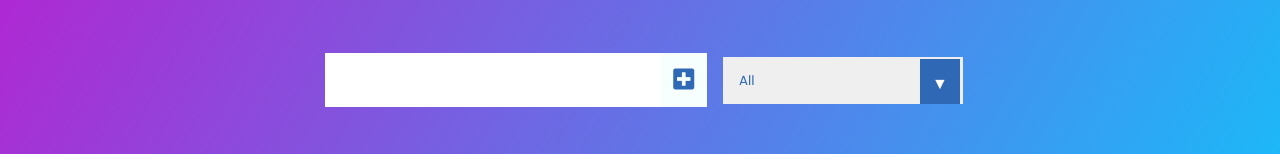
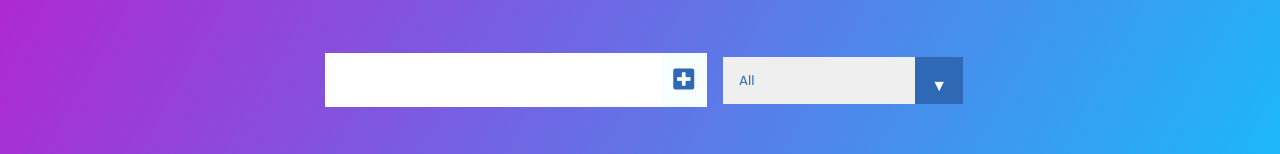
Before and after one commit to T-Bogoslovov/ToDo-List, a React (Create React App) app: page / in a window 1280 px wide. Shown: the part 174-328 px from the top of the page. Built offline with nearby package versions, Linux system fonts and the light colour scheme; a web font is replaced by a local one.

Commit message:
Css re-styling(fix select)

```diff
--- a/src/App.css
+++ b/src/App.css
@@ -136,8 +136,7 @@ select {
   position: absolute;
   top: 0;
   right: 0;
-  padding: 0.74rem;
-  margin: 0.18rem 0.22rem;
+  padding: 1rem;
   background: #2f68b4;
   cursor: pointer;
   pointer-events: none;
```
